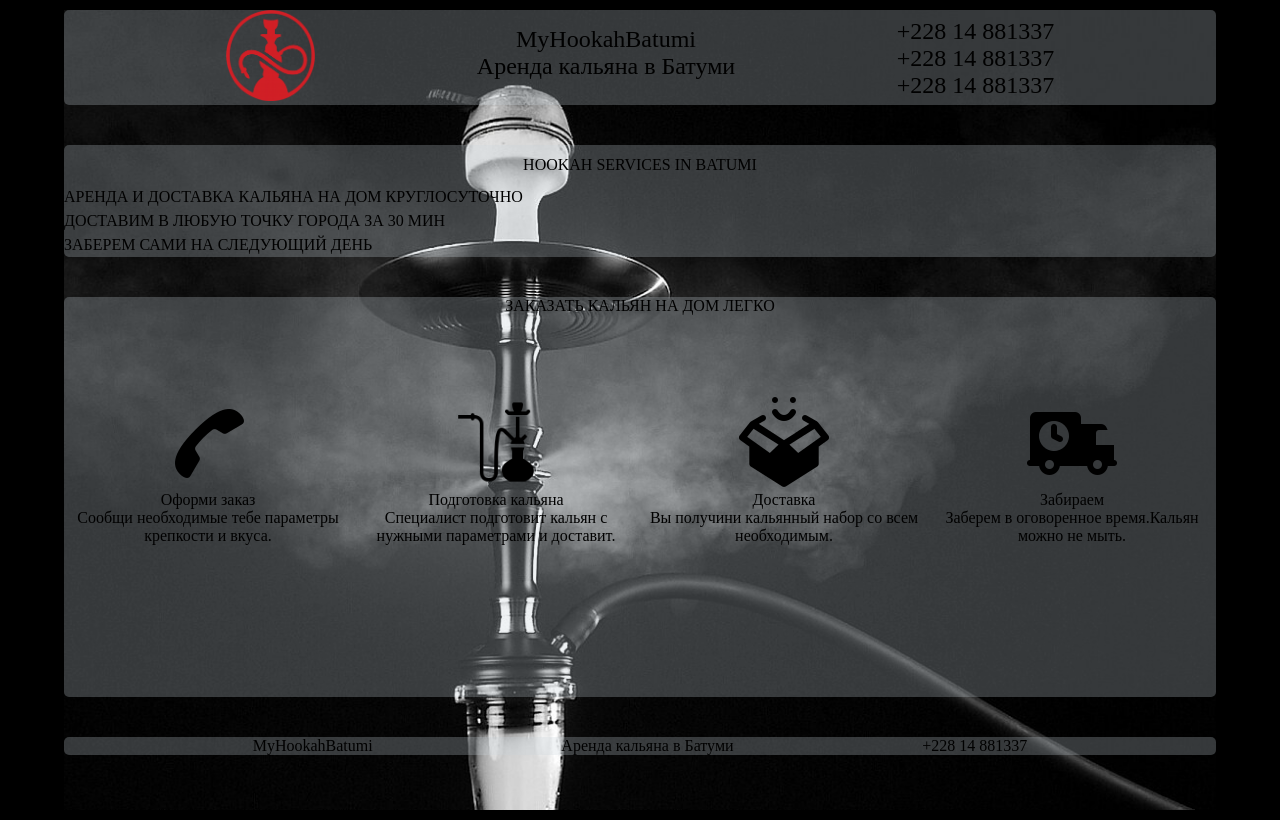
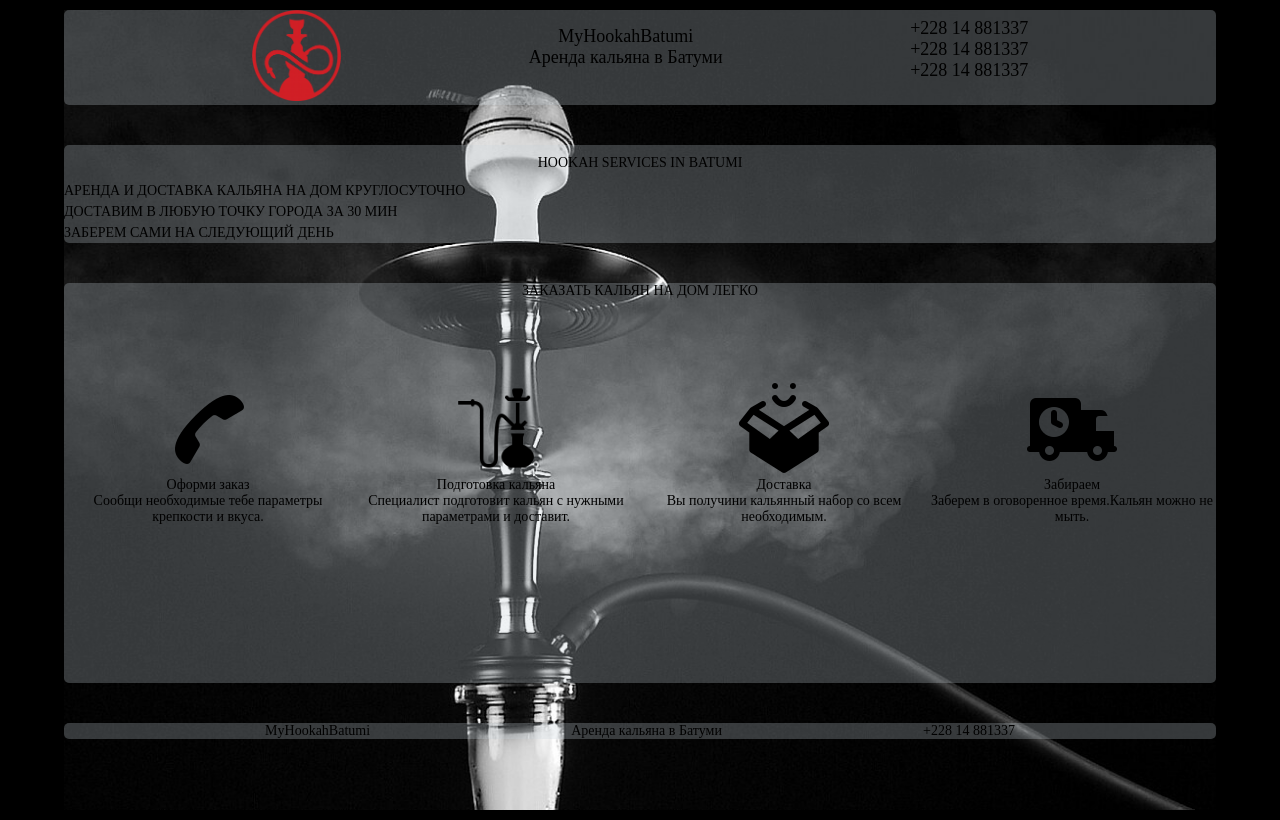
Before and after one commit to Andrewww1337/Hookah, a plain HTML site: page index.html in a window 1280 px wide. Drawn offline with Linux system fonts and the light colour scheme.

Commit message:
Update style.css

```diff
--- a/style.css
+++ b/style.css
@@ -96,8 +96,8 @@ body {
   background-color: rgba(197, 208, 218, 0.267);
 }
 p {
-  font-size: 100%;
+  font-size: 14px;
 }
 .bigSize {
-  font-size: 150%;
+  font-size: 18px;
 }
```
